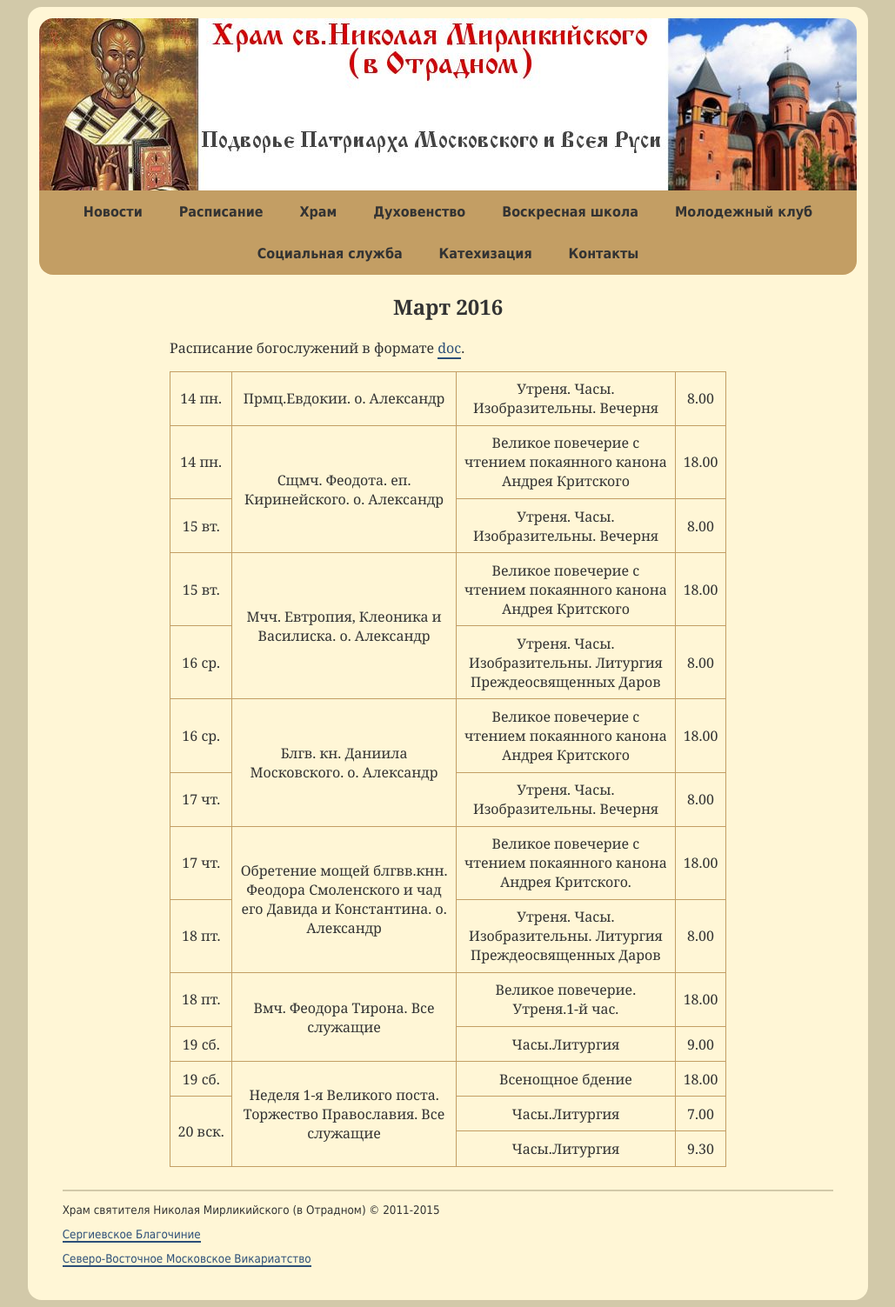
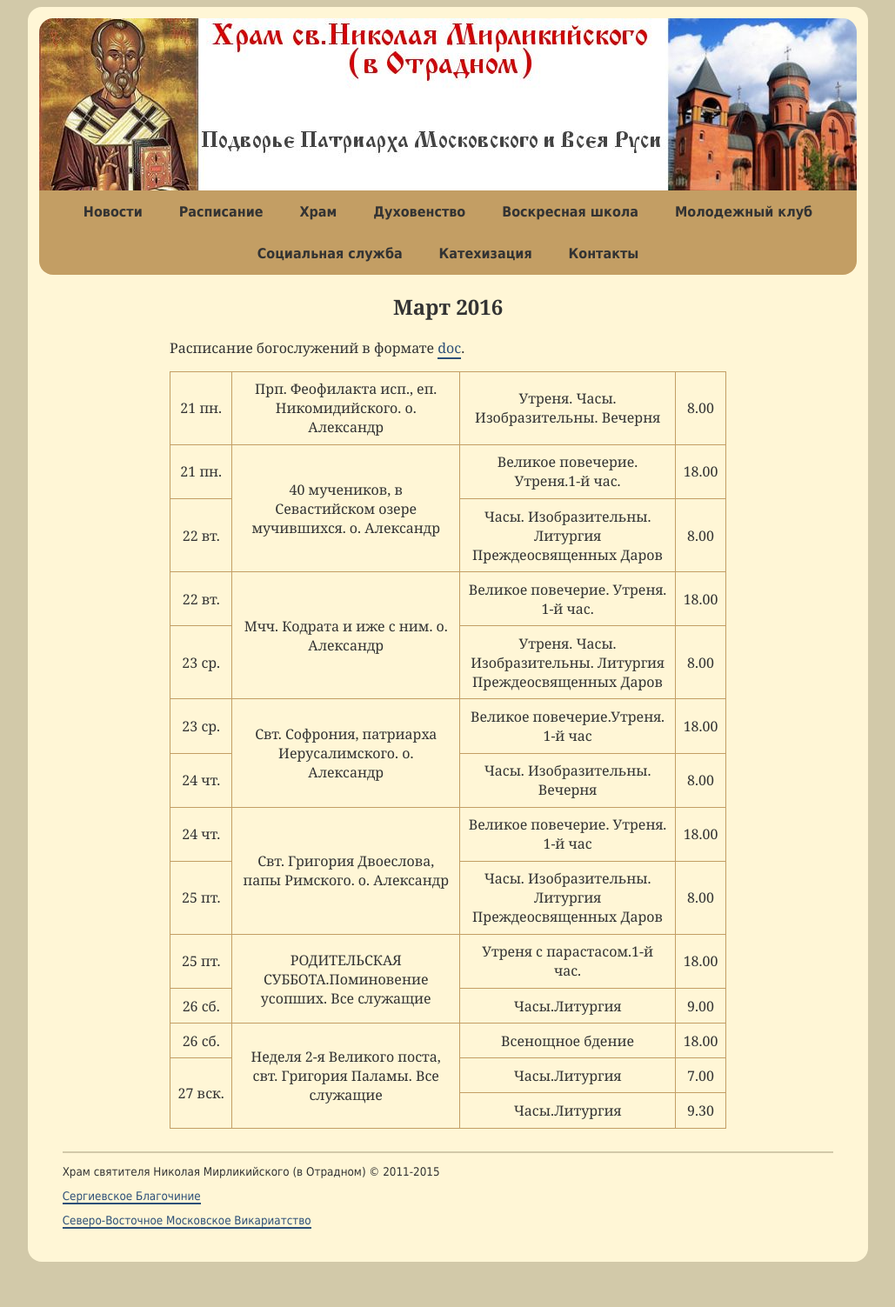
Before and after one commit to hramotradnoe/hramotradnoe.github.io, a Jekyll site: the page built from schedule/index.html, in a window 1280 px wide. Shown: the whole page at 87% size, without its empty margins (125-1154 px from the left). Built offline with Jekyll 4.4.1, drawn with Linux system fonts in a browser that asks for light colours; Markdown is read by kramdown in place of the engine named in the settings; after the commit the page ends 1459 px from its top, so only the background shows below that.

Commit message:
Update schedule.yml

```diff
--- a/_data/schedule.yml
+++ b/_data/schedule.yml
@@ -1,59 +1,59 @@
 period: Март 2016
 link: "https://docs.google.com/document/d/1XWbzxFk-gzUN6hnhOv8KZbaRtJ9ggFhOEVgPqBpCYL4/edit"
 timetable:
- - description : "Прмц.Евдокии. о. Александр"
+ - description : "Прп. Феофилакта исп., еп. Никомидийского. о. Александр"
    services    :
-      - day   : 14&nbsp;пн.
+      - day   : 21&nbsp;пн.
         time  : '8.00'
         title : "Утреня. Часы.  Изобразительны. Вечерня"
- - description : "Сщмч. Феодота. еп. Киринейского. о. Александр"
+ - description : "40 мучеников, в Севастийском озере мучившихся. о. Александр"
    services    :
-      - day   : 14&nbsp;пн.
+      - day   : 21&nbsp;пн.
         time  : '18.00'
-        title : "Великое повечерие с чтением покаянного канона Андрея Критского"
-      - day   : 15&nbsp;вт.
+        title : "Великое повечерие. Утреня.1-й час."
+      - day   : 22&nbsp;вт.
         time  : '8.00'
-        title : "Утреня. Часы.  Изобразительны. Вечерня"
- - description : "Мчч. Евтропия, Клеоника и Василиска. о. Александр"
+        title : "Часы.  Изобразительны. Литургия Преждеосвященных Даров"
+ - description : "Мчч. Кодрата и иже с ним. о. Александр"
    services    :
-      - day   : 15&nbsp;вт.
+      - day   : 22&nbsp;вт.
         time  : '18.00'
-        title : "Великое повечерие с чтением покаянного канона Андрея Критского"
-      - day   : 16&nbsp;ср.
+        title : "Великое повечерие. Утреня. 1-й час."
+      - day   : 23&nbsp;ср.
         time  : '8.00'
         title : "Утреня. Часы.  Изобразительны. Литургия Преждеосвященных Даров"
- - description : "Блгв. кн. Даниила Московского.  о. Александр"
+ - description : "Свт. Софрония, патриарха Иерусалимского.  о. Александр"
    services    :
-      - day   : 16&nbsp;ср.
+      - day   : 23&nbsp;ср.
         time  : '18.00'
-        title : "Великое повечерие с чтением покаянного канона Андрея Критского"
-      - day   : 17&nbsp;чт.
+        title : "Великое повечерие.Утреня. 1-й час"
+      - day   : 24&nbsp;чт.
         time  : '8.00'
-        title : "Утреня. Часы.  Изобразительны. Вечерня"
- - description : "Обретение мощей блгвв.кнн. Феодора Смоленского и чад его Давида и Константина.  о. Александр"
+        title : "Часы.  Изобразительны. Вечерня"
+ - description : "Свт. Григория Двоеслова, папы Римского.  о. Александр"
    services    :
-      - day   : 17&nbsp;чт.
+      - day   : 24&nbsp;чт.
         time  : '18.00'
-        title : "Великое повечерие с чтением покаянного канона Андрея Критского."
-      - day   : 18&nbsp;пт.
+        title : "Великое повечерие. Утреня. 1-й час"
+      - day   : 25&nbsp;пт.
         time  : '8.00'
-        title : "Утреня. Часы.  Изобразительны. Литургия Преждеосвященных Даров"
- - description : "Вмч. Феодора Тирона. Все служащие"
+        title : "Часы.  Изобразительны. Литургия Преждеосвященных Даров"
+ - description : "РОДИТЕЛЬСКАЯ СУББОТА.Поминовение усопших. Все служащие"
    services    :
-      - day   : 18&nbsp;пт.
+      - day   : 25&nbsp;пт.
         time  : '18.00'
-        title : "Великое повечерие. Утреня.1-й час."
-      - day   : 19&nbsp;сб.
+        title : "Утреня с парастасом.1-й час."
+      - day   : 26&nbsp;сб.
         time  : '9.00'
         title : "Часы.Литургия"
- - description : "Неделя 1-я Великого поста. Торжество Православия. Все служащие"
+ - description : "Неделя 2-я Великого поста, свт. Григория Паламы. Все служащие"
    services    :
-      - day   : 19&nbsp;сб.
+      - day   : 26&nbsp;сб.
         time  : '18.00'
         title : "Всенощное бдение"
-      - day   : 20&nbsp;вск.
+      - day   : 27&nbsp;вск.
         time  : '7.00'
         title : "Часы.Литургия"
-      - day   : 20&nbsp;вск.
+      - day   : 27&nbsp;вск.
         time  : '9.30'
         title : "Часы.Литургия"
```
